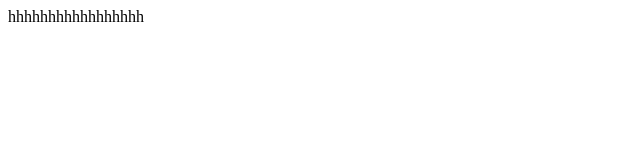
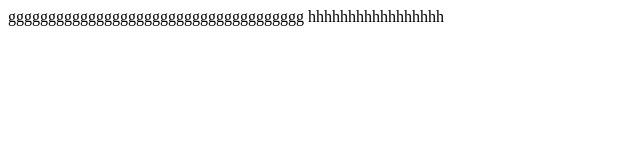
Before and after one commit to ha-ger/hagerrrrrrrrrrrrrrdd, a plain HTML site: page index.html in a window 1280 px wide. Shown: the whole page, without its empty margins (0-640 px from the left). Drawn offline with Linux system fonts and the light colour scheme.

Commit message:
Update index.html
fffffffff

```diff
--- a/index.html
+++ b/index.html
@@ -7,7 +7,7 @@
     <title>Document</title>
 </head>
 <body>
-
+ggggggggggggggggggggggggggggggggggggg
     hhhhhhhhhhhhhhhhh
 </body>
 </html>
```
